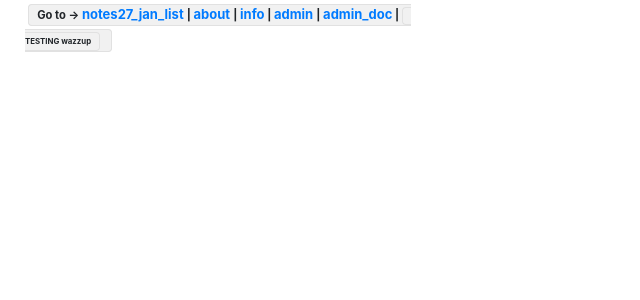
After one commit to ruperto7/autoGenDir, a Django app: page /info/ in a window 1280 px wide. The commit adds this page. Shown: the top 300 px of the page, without its empty margins (0-640 px from the left). Run offline with Django 3.2, Linux system fonts and the light colour scheme; some libraries are stand-ins or nearby versions.

Commit message:
added admin_docs and set id on model to int32

```diff
--- a/autoGen/models.py
+++ b/autoGen/models.py
@@ -1,6 +1,6 @@
 from django.db import models
 #from .models  import RawRequest
-import uuid
+#import uuid
 #from django.forms import model_to_dict
 #from django.core.serializers.json import DjangoJSONEncoder
 #from django.db.models import Model
@@ -15,5 +15,6 @@ class Notes27Jan(models.Model):
     comment3 = models.CharField(max_length=200, blank=False, default='')
     comment4 = models.CharField(max_length=200, blank=False, default='')
     keywords = models.CharField(max_length=200, blank=False, default='')
-    id = models.CharField(max_length=100, blank=True, unique=True, default=uuid.uuid4, primary_key=True) #models.IntegerField((max_length=200, blank=False, default=''))
+    #id = models.CharField(max_length=100, blank=True, unique=True, default=uuid.uuid4, primary_key=True) #models.IntegerField((max_length=200, blank=False, default=''))
+    #id=models.IntegerField(auto_created=True, primary_key=True)
     date = models.DateTimeField(auto_now=True)
--- a/autoGen/settings.py
+++ b/autoGen/settings.py
@@ -41,6 +41,7 @@ INSTALLED_APPS = [
     'django.contrib.staticfiles',
     'django_code_generator',
     'django_extensions',
+    'django.contrib.admindocs',
 ]
 
 MIDDLEWARE = [
@@ -50,6 +51,7 @@ MIDDLEWARE = [
     'django.middleware.common.CommonMiddleware',
     'django.contrib.auth.middleware.AuthenticationMiddleware',
     'django.contrib.messages.middleware.MessageMiddleware',
+    #'django.contrib.admindocs',
     'django.middleware.clickjacking.XFrameOptionsMiddleware',
 ]
 
@@ -58,7 +60,8 @@ ROOT_URLCONF = 'autoGen.urls'
 TEMPLATES = [
     {
         'BACKEND': 'django.template.backends.django.DjangoTemplates',
-        'DIRS': ['C:/Users/Toto A/autoGenDir/autoGen/templates' ],
+        'DIRS': ['C:/Users/Toto A/autoGenDir/autoGen/templates',
+                'C:/Users/Toto A/autoGenDir/autoGen/templates/notes27_jan' ],
         'APP_DIRS': True,
         'OPTIONS': {
             'context_processors': [
--- a/autoGen/templates/base.html
+++ b/autoGen/templates/base.html
@@ -10,6 +10,13 @@
 </head>
 <body>
 {% block title %}{{ section.title }} {% endblock %}
+<span class="genindex-jumpbox"> Go to ->
+    <a href="{% url 'notes27_jan_list' %}"> notes27_jan_list </a>  |
+    <a href="{% url 'about' %}"> about </a>  |
+    <a href="{% url 'notes27_jan_info' %}"> info</a>  |
+    <a href="{% url 'admin:index' %}"> admin </a>  |
+    <a href="{% url 'django-admindocs-docroot' %}">admin_doc</a>  |
+     <span>
 {% block content %}{% endblock %}
 </body>
 </html>
--- /dev/null
+++ b/autoGen/templates/notes27_jan/notes27_jan_info.html
@@ -0,0 +1,10 @@
+{% extends "base.html" %}
+{% csrf_token %}
+{% load static %}
+{% block content %}
+<form>{% csrf_token %}</form>
+ TESTING {{ info }}
+{% for info in object_list %}
+{% endfor %}
+
+{% endblock  %}
--- a/autoGen/urls.py
+++ b/autoGen/urls.py
@@ -3,6 +3,8 @@ from autoGen.views import Notes27JanUpdateView
 from autoGen.views import Notes27JanDetailView
 from autoGen.views import Notes27JanCreateView
 from autoGen.views import Notes27JanListView
+from autoGen.views import Notes27JanListView0
+from autoGen.views import Notes27JanInfoView
 """autoGen URL Configuration
 
 The `urlpatterns` list routes URLs to views. For more information please see:
@@ -19,11 +21,16 @@ Including another URLconf
     2. Add a URL to urlpatterns:  path('blog/', include('blog.urls'))
 """
 from django.contrib import admin
-from django.urls import path
+from django.urls import include, path
+from django.views.generic import TemplateView
 
 urlpatterns = [
-    path('admin/', admin.site.urls),
+    path('admin/doc/', include('django.contrib.admindocs.urls'), name='admin_doc'),
+    path('admin/', admin.site.urls, name='admin'),
     path('', Notes27JanListView.as_view(), name='notes27_jan_list'),
+    path('about/', TemplateView.as_view(template_name="notes27_jan_info.html"), name='about' ),
+    #path('info/', Notes27JanInfoView.get(), name='notes27_jan_info'),
+    path('info/', Notes27JanListView0.as_view(), name='notes27_jan_info'),
     path('notes27_jan/list/', Notes27JanListView.as_view(), name='notes27_jan_list'),
     path('notes27_jan/create/', Notes27JanCreateView.as_view(), name='notes27_jan_create'),
     path('notes27_jan/detail/<str:pk>/', Notes27JanDetailView.as_view(), name='notes27_jan_detail'),
--- a/autoGen/views/__init__.py
+++ b/autoGen/views/__init__.py
@@ -3,3 +3,5 @@ from .notes27_jan import Notes27JanUpdateView
 from .notes27_jan import Notes27JanDetailView
 from .notes27_jan import Notes27JanCreateView
 from .notes27_jan import Notes27JanListView
+from .notes27_jan import Notes27JanListView0
+from .notes27_jan import Notes27JanInfoView
--- a/autoGen/views/notes27_jan/__init__.py
+++ b/autoGen/views/notes27_jan/__init__.py
@@ -3,3 +3,6 @@ from .notes27_jan_update import Notes27JanUpdateView
 from .notes27_jan_detail import Notes27JanDetailView
 from .notes27_jan_create import Notes27JanCreateView
 from .notes27_jan_list import Notes27JanListView
+from .notes27_jan_list import Notes27JanListView0
+from .notes27_jan_info import Notes27JanInfoView
+#pass
--- a/autoGen/views/notes27_jan/notes27_jan_list.py
+++ b/autoGen/views/notes27_jan/notes27_jan_list.py
@@ -1,6 +1,24 @@
 from django.views.generic import ListView
 from autoGen.models import Notes27Jan
 from sortedcontainers import SortedList, SortedSet, SortedDict
+from django.http import HttpResponse
+class Notes27JanListView0(ListView):
+    model = Notes27Jan
+    #response = HttpResponse("Hello, world. You have class AutoGenInformationView working.")
+    queryset = []
+    template_name = "notes27_jan/notes27_jan_info.html"
+
+    def get_context_data(self, **kwargs):
+        context = super().get_context_data(**kwargs)
+#===
+#===
+        context.update({
+            'info': 'wazzup',
+        })
+        return context
+
+
+
 class Notes27JanListView(ListView):
 
     model = Notes27Jan
```
Also changed, not shown: autoGen/forms.py (+5 -2 lines), autoGen/views/notes27_jan/notes27_jan_info.py (added, +21 -0 lines).
